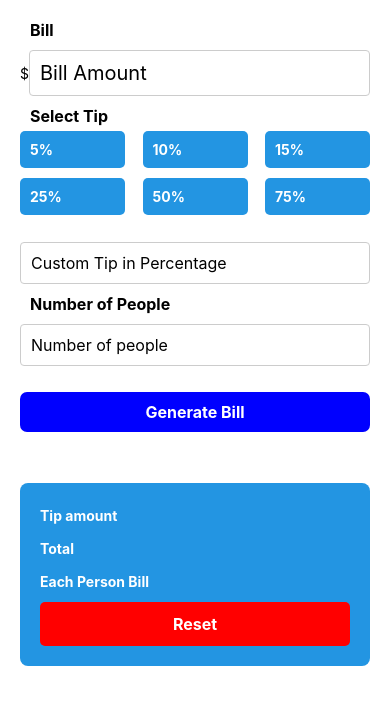
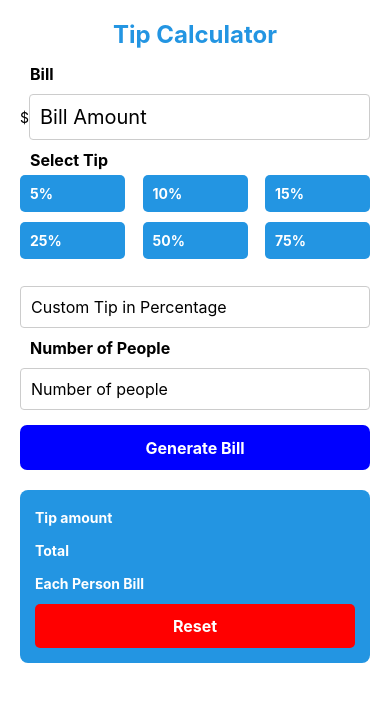
Before and after one commit to h9demari/TipCalculator, a React Native app: screen / in a window 390 px wide. Shown: the top 704 px of the page. Built offline with nearby package versions, Linux system fonts and the light colour scheme.

Commit message:
Add Title, Margins, Padding Adjustments

```diff
--- a/App.js
+++ b/App.js
@@ -82,6 +82,7 @@ export default function BillSplitter() {
 
   return (
     <ScrollView contentContainerStyle={styles.container}>
+      <Text style={styles.title}>Tip Calculator</Text>
       <View style={styles.billInput}>
         <Text style={styles.text} >Bill</Text>
         <View style={styles.inputContainer}>
--- a/styles.js
+++ b/styles.js
@@ -6,6 +6,13 @@ const styles = StyleSheet.create({
         flex: 1,
         padding: 20,
         backgroundColor: '#fff',
+    },
+    title: {
+        fontSize: 24,
+        fontWeight: 'bold',
+        marginBottom: 15,
+        textAlign: 'center',
+        color: '#2395e2',
     },
     billInput: {
         marginBottom: 20,
@@ -63,12 +70,12 @@ const styles = StyleSheet.create({
     },
     generateBillBtn: {
         width: '100%',
-        height: 40,
+        height: 45,
         backgroundColor: 'blue',
         borderRadius: 7,
         alignItems: 'center',
         justifyContent: 'center',
-        marginVertical: 16,
+        marginTop: 5
     },
     generateBillBtnText: {
         color: 'white',
@@ -76,8 +83,7 @@ const styles = StyleSheet.create({
         fontWeight: 'bold',
     },
     billOutput: {
-        marginVertical: 15,
-        padding: 20,
+        padding: 15,
         backgroundColor: '#2395e2',
         borderRadius: 8,
         color: 'white',
```
